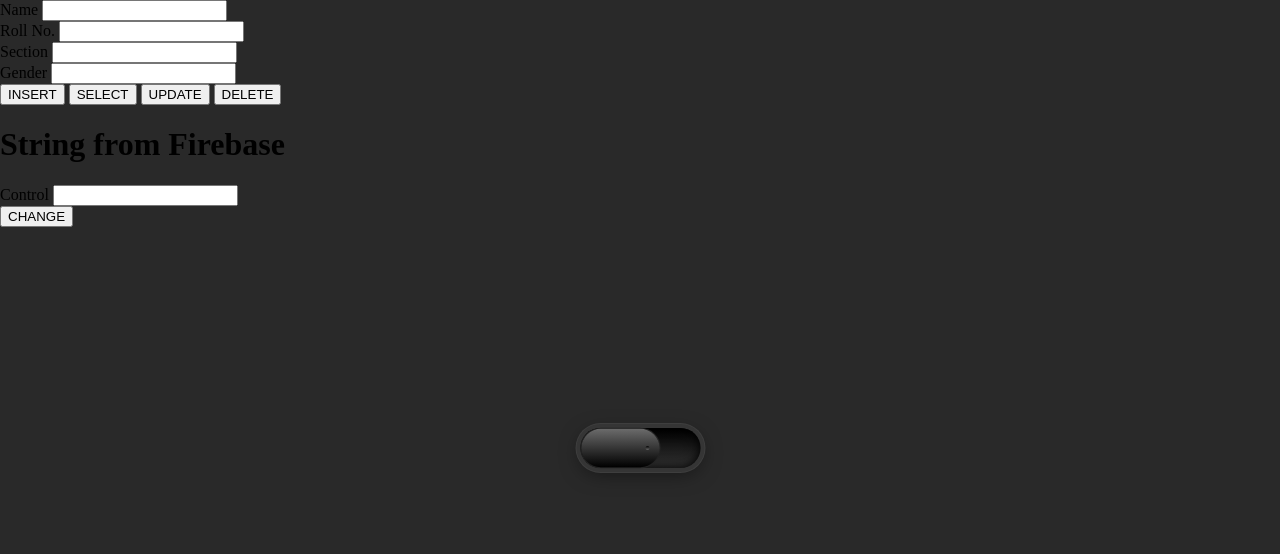
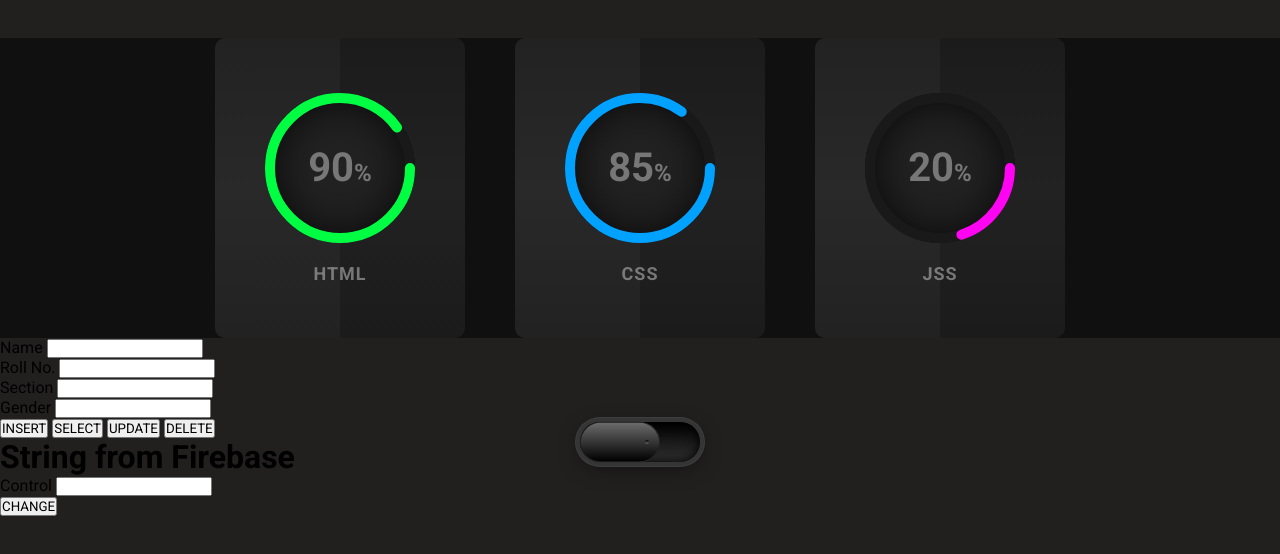
Before and after one commit to mnsbhardwaj/bpsl, a plain HTML site: page prabhusadan/index.html in a window 1280 px wide. Drawn offline with Linux system fonts and the light colour scheme; no server answers.

Commit message:
update
new

```diff
--- a/prabhusadan/css/style.css
+++ b/prabhusadan/css/style.css
@@ -1,7 +1,159 @@
-body {
+@import url('https://fonts.googleapis.com/css2?family=Roboto:wght@300;400;500;700;900&display=swap');
+* {
     margin: 0;
     padding: 0;
-    background: #292929;
+    font-family: 'Roboto', sans-serif;
+}
+
+svg {
+    position: relative;
+    width: 150px;
+    height: 150px;
+    z-index: 1000;
+}
+
+svg circle {
+    width: 100%;
+    height: 100%;
+    fill: none;
+    stroke: #191919;
+    stroke-width: 10;
+    stroke-linecap: round;
+    transform: translate(5px, 5px);
+}
+
+svg circle:nth-child(2) {
+    stroke-dasharray: 440;
+    stroke-dashoffset: 440;
+}
+
+.card:nth-child(1) svg circle:nth-child(2) {
+    stroke-dashoffset: calc(440 - (440 * 90) / 100);
+    stroke: #00ff43;
+}
+
+.card:nth-child(2) svg circle:nth-child(2) {
+    stroke-dashoffset: calc(440 - (440 * 85) / 100);
+    stroke: #00a1ff;
+}
+
+.card:nth-child(3) svg circle:nth-child(2) {
+    stroke-dashoffset: calc(440 - (440 * 20) / 100);
+    stroke: #ff04f3;
+}
+
+.gauge {
+    display: flex;
+    justify-content: center;
+    align-items: center;
+    min-width: 100vh;
+    background: #101010;
+}
+
+body {
+    justify-content: center;
+    align-items: center;
+    /* display: flex;
+    justify-content: center;
+    align-items: center;
+    min-width: 100vh; */
+    background: #221f1f;
+}
+
+.container {
+    position: relative;
+    width: 900px;
+    display: flex;
+    justify-content: space-around;
+}
+
+.container .card {
+    position: relative;
+    width: 250px;
+    background: linear-gradient(0deg, #1b1b1b, #222, #1b1b1b);
+    display: flex;
+    justify-content: center;
+    align-items: center;
+    height: 300px;
+    border-radius: 10px;
+    text-align: center;
+    overflow: hidden;
+    transition: 0.5s;
+}
+
+.container .card:hover {
+    transform: translateY(-10px);
+    box-shadow: 0 15px 35px rgba(0, 0, 0, .5);
+}
+
+.container .card:before {
+    content: '';
+    position: absolute;
+    top: 0;
+    left: -50%;
+    width: 100%;
+    height: 100%;
+    background: rgba(255, 255, 255, 0.03);
+    pointer-events: none;
+    z-index: 1;
+}
+
+.percent {
+    position: relative;
+    width: 150px;
+    height: 150px;
+    border-radius: 50%;
+    box-shadow: inset 0 0 50px #000;
+    background: #222;
+    z-index: 1000;
+}
+
+.percent .number {
+    position: absolute;
+    top: 0;
+    left: 0;
+    width: 100%;
+    height: 100%;
+    display: flex;
+    justify-content: center;
+    align-items: center;
+    border-radius: 50%;
+}
+
+.percent .number h2 {
+    color: #777;
+    font-weight: 700;
+    font-size: 40px;
+    transition: 0.5s;
+}
+
+.card:hover .percent .number h2 {
+    color: #fff;
+    font-size: 60px;
+}
+
+.percent .number h2 span {
+    font-size: 24px;
+    color: #777;
+}
+
+.card:hover .percent .number h2 span {
+    color: #fff;
+}
+
+.text {
+    position: relative;
+    color: #777;
+    margin-top: 20px;
+    font-weight: 700;
+    font-size: 18px;
+    letter-spacing: 1px;
+    text-transform: uppercase;
+    transition: 0.5s;
+}
+
+.card:hover .text {
+    color: #fff;
 }
 
 .center {
--- a/prabhusadan/index.html
+++ b/prabhusadan/index.html
@@ -11,6 +11,54 @@
 <body>
     <div class="center">
         <input type="checkbox" id="sw1">
+    </div>
+    <br>
+    <br>
+    <div class="gauge">
+        <div class="container">
+            <div class="card">
+                <div class="box">
+                    <div class="percent">
+                        <svg>
+                        <circle cx="70" cy="70" r="70"></circle>
+                        <circle cx="70" cy="70" r="70"></circle>
+                    </svg>
+                        <div class="number">
+                            <h2>90<span>%</span></h2>
+                        </div>
+                    </div>
+                    <h2 class="text">HTML</h2>
+                </div>
+            </div>
+            <div class="card">
+                <div class="box">
+                    <div class="percent">
+                        <svg>
+                        <circle cx="70" cy="70" r="70"></circle>
+                        <circle cx="70" cy="70" r="70"></circle>
+                    </svg>
+                        <div class="number">
+                            <h2>85<span>%</span></h2>
+                        </div>
+                    </div>
+                    <h2 class="text">CSS</h2>
+                </div>
+            </div>
+            <div class="card">
+                <div class="box">
+                    <div class="percent">
+                        <svg>
+                        <circle cx="70" cy="70" r="70"></circle>
+                        <circle cx="70" cy="70" r="70"></circle>
+                    </svg>
+                        <div class="number">
+                            <h2>20<span>%</span></h2>
+                        </div>
+                    </div>
+                    <h2 class="text">JSS</h2>
+                </div>
+            </div>
+        </div>
     </div>
 
     Name <input id="namebox" type="text"><br> Roll No. <input id="rollbox" type="text"><br> Section <input id="secbox" type="text"><br> Gender <input id="genbox" type="text"><br>
```
